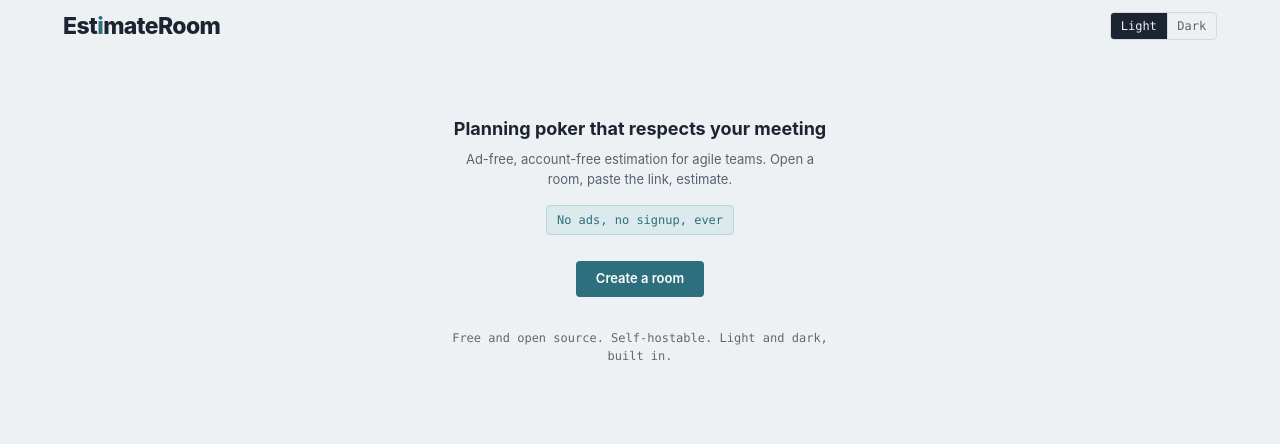
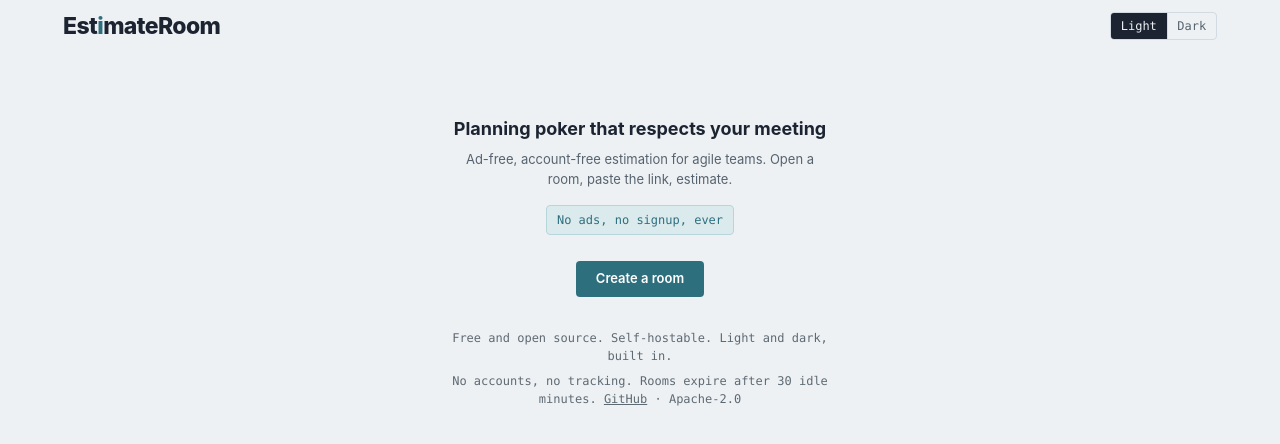
Before and after one commit to arshrangi/estimateroom, a Nuxt app: page / in a window 1280 px wide. Shown: the top 444 px of the page. Built offline with nearby package versions, Linux system fonts and the light colour scheme.

Commit message:
State the privacy story accurately in the README and landing footer

```diff
--- a/app/pages/index.vue
+++ b/app/pages/index.vue
@@ -39,8 +39,16 @@ async function createRoom() {
       </button>
     </div>
 
-    <p class="mt-10 font-mono text-meta text-ink-muted">
-      Free and open source. Self-hostable. Light and dark, built in.
-    </p>
+    <footer class="mt-10 font-mono text-meta text-ink-muted">
+      <p>Free and open source. Self-hostable. Light and dark, built in.</p>
+      <p class="mt-2">
+        No accounts, no tracking. Rooms expire after 30 idle minutes.
+        <a
+          href="https://github.com/arshrangi/estimateroom"
+          class="rounded-sm underline hover:text-ink focus-visible:outline-2 focus-visible:outline-offset-2 focus-visible:outline-accent"
+        >GitHub</a>
+        · Apache-2.0
+      </p>
+    </footer>
   </main>
 </template>
```
Also changed, not shown: 1 other file (tests, documents, lock files or other folders).
